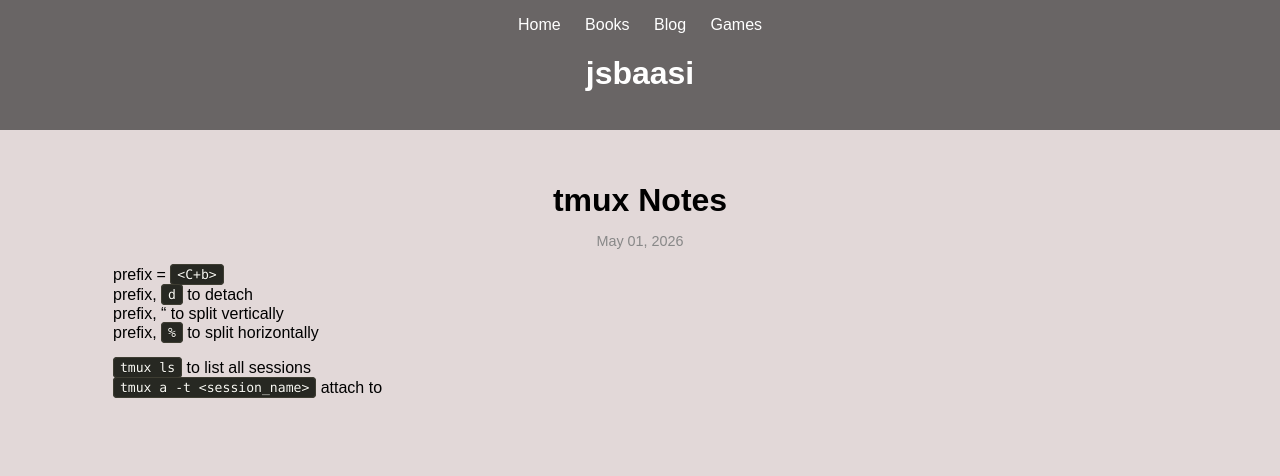
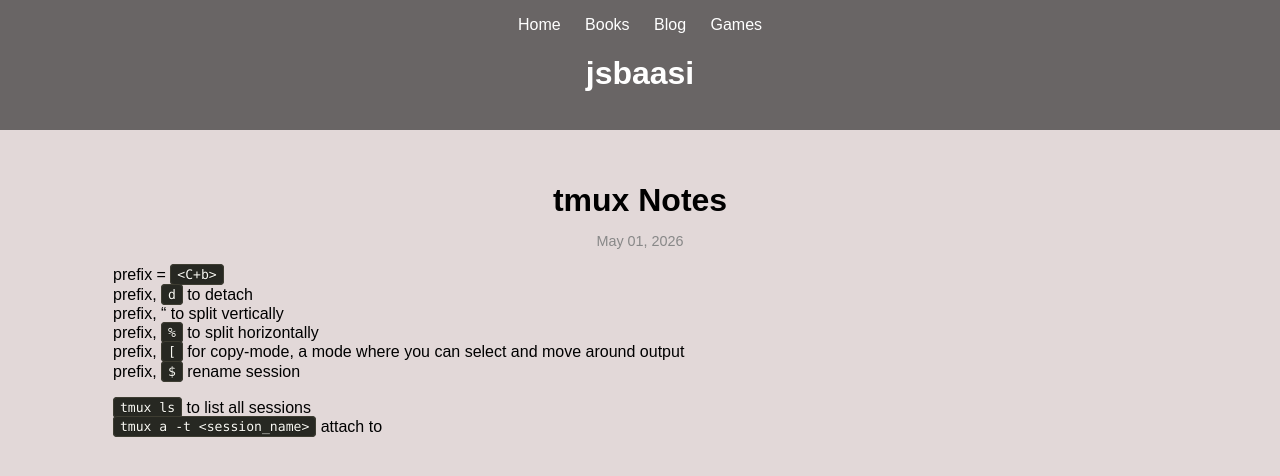
Before and after one commit to jsbaasi/jsbaasi.github.io, a Jekyll site: the page built from _posts/2026-05-01-tmux-notes.md, in a window 1280 px wide. Shown: the top 476 px of the page. Built offline with Jekyll 4.4.1, drawn with Linux system fonts in a browser that asks for light colours.

Commit message:
vault backup: 2026-05-01 21:00:47

```diff
--- a/_posts/2026-05-01-tmux-notes.md
+++ b/_posts/2026-05-01-tmux-notes.md
@@ -9,6 +9,8 @@
 prefix, `d` to detach
 prefix, " to split vertically
 prefix, `%` to split horizontally
+prefix, `[` for copy-mode, a mode where you can select and move around output
+prefix, `$` rename session
 
 `tmux ls` to list all sessions
 `tmux a -t <session_name>` attach to <session_name>
```
